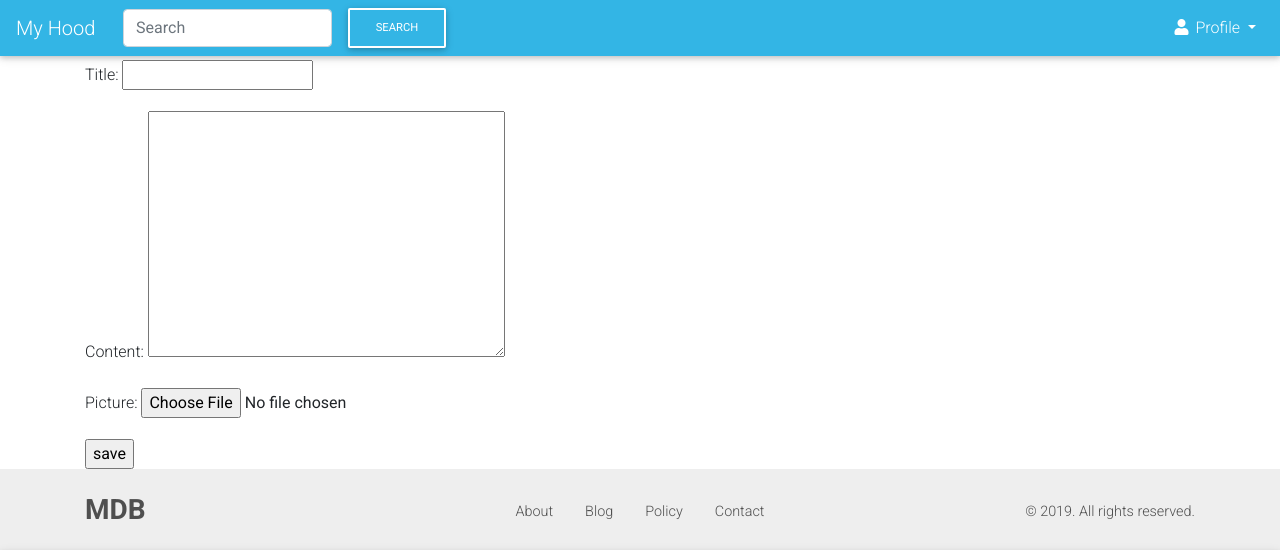
After one commit to Kenneth-joseph/the-hood, a Django app: page /post/new in a window 1280 px wide. The commit adds this page. Shown: the top 550 px of the page. Run offline with Django 3.2, Linux system fonts and the light colour scheme; some libraries are stand-ins or nearby versions; grey boxes are pictures that could not be loaded.

Commit message:
made changes

```diff
--- a/hood/models.py
+++ b/hood/models.py
@@ -5,6 +5,7 @@ from django.db import models
 from django.db import models
 import datetime as dt
 from django.contrib.auth.models import User
+from django.urls import reverse
 
 
 # Create your models here.
@@ -31,6 +32,9 @@ class Post(models.Model):
     def __str__(self):
         return self.content
 
+    def get_absolute_url(self):
+        return reverse('home')
+
 
 class Neighborhood(models.Model):
     name = models.CharField(max_length=30)
--- a/hood/templates/navbar.html
+++ b/hood/templates/navbar.html
@@ -1,6 +1,6 @@
 <!--Navbar -->
 <nav class="mb-1 navbar navbar-expand-lg navbar-dark info-color">
-  <a class="navbar-brand" href="#">My Hood</a>
+  <a class="navbar-brand" href="{%url 'home'%}">My Hood</a>
   <button class="navbar-toggler" type="button" data-toggle="collapse" data-target="#navbarSupportedContent-4"
     aria-controls="navbarSupportedContent-4" aria-expanded="false" aria-label="Toggle navigation">
     <span class="navbar-toggler-icon"></span>
--- /dev/null
+++ b/hood/templates/new_post.html
@@ -0,0 +1,14 @@
+{%extends 'base.html'%}
+{%block content%}
+<div class="container">
+    <div class="row">
+        <div class="col-md-12 col-sm-12 col-lg-12">
+            <form action="" method="post">
+                {% csrf_token %}
+                {{ form.as_p  }}
+                <input type="submit" value="save">
+            </form>
+        </div>
+    </div>
+</div>
+{%endblock%}
--- a/hood/urls.py
+++ b/hood/urls.py
@@ -1,8 +1,12 @@
 from django.urls import path
 from . import views
-from .views import HomePage,ProfilePage
+from .views import HomePage, ProfilePage, CreateNewPost, SinglePost
+from django.conf import settings
+from django.conf.urls.static import static
 
 urlpatterns = [
     path('', HomePage.as_view(), name='home'),
-    path('profile/', ProfilePage.as_view(), name ='profile')
-]
+    path('profile/', ProfilePage.as_view(), name='profile'),
+    path('post/new', CreateNewPost.as_view(), name='new_post'),
+    path('post/<int:pk>/', SinglePost.as_view(), name='post-detail'),
+] + static(settings.MEDIA_URL, document_root = settings.MEDIA_ROOT)
--- a/hood/views.py
+++ b/hood/views.py
@@ -4,8 +4,9 @@ from __future__ import unicode_literals
 from django.shortcuts import render
 from django.http import HttpResponse
 from django.views.generic import TemplateView
-from django.views.generic import ListView
+from django.views.generic import ListView, DetailView
 from .models import Profile, Post, Business, Neighborhood
+from django.views.generic.edit import CreateView
 
 
 # def home(request):
@@ -15,7 +16,23 @@ from .models import Profile, Post, Business, Neighborhood
 class HomePage(ListView):
     model = Post
     template_name = 'home.html'
+    ordering = ['-pub_date']
 
 
 class ProfilePage(TemplateView):
     template_name = 'profile.html'
+
+
+class CreateNewPost(CreateView):
+    model = Post
+    template_name = 'new_post.html'
+    fields = ['title', 'content', 'picture']
+
+    def form_invalid(self, form):
+        form.instance.profile = self.request.user
+        return super().form_valid(form)
+
+
+class SinglePost(DetailView):
+    model = Post
+    template_name = 'post-detail.html'
--- a/static/css/index.css
+++ b/static/css/index.css
@@ -1,6 +1,4 @@
-p{
-color:white
-}
+
 .form{
 margin-left:50px;
 }
```
Also changed, not shown: hood/templates/home.html (+5 -4 lines), hood/templates/post-detail.html (added, +13 -0 lines), media/photos/vi1.jpg (added).
